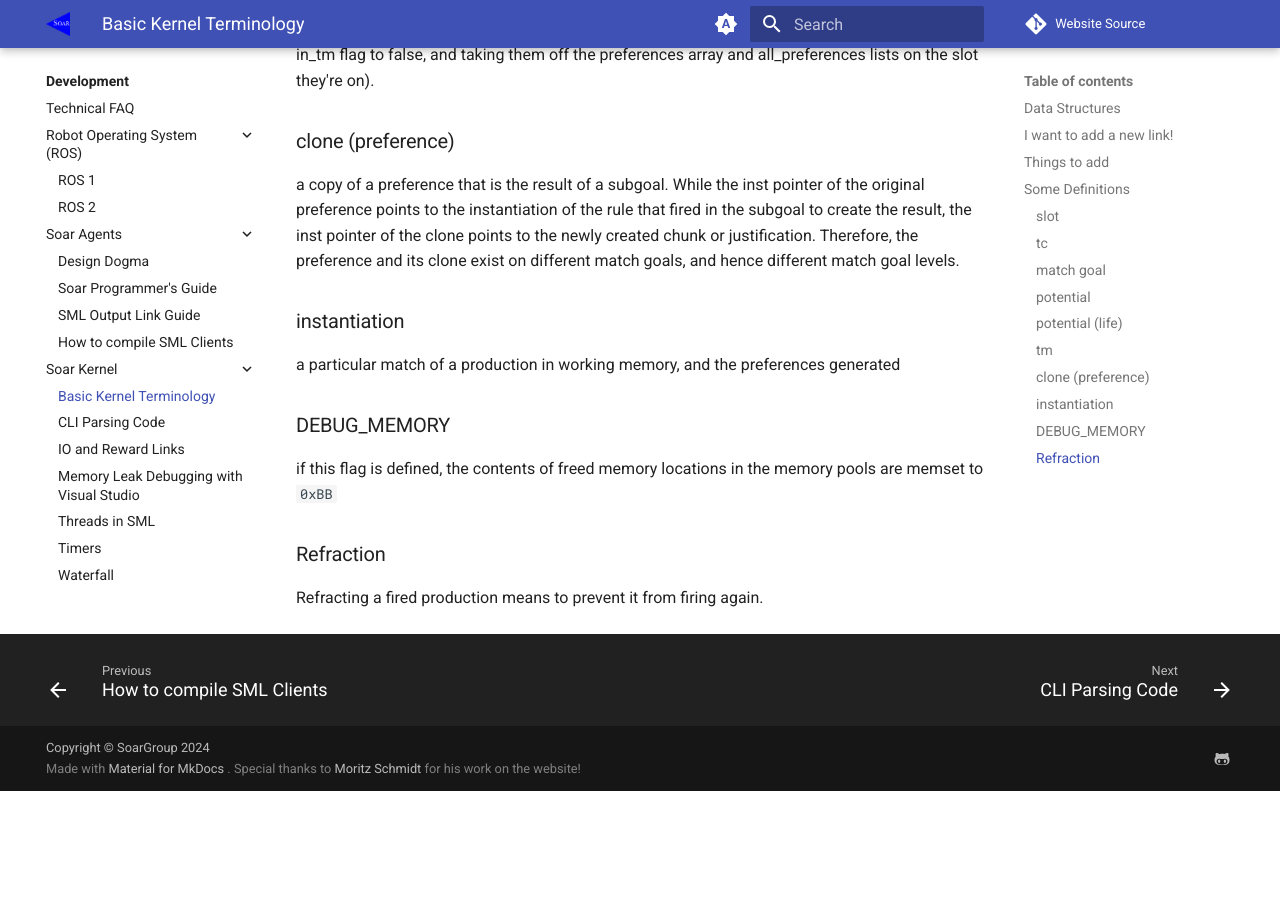
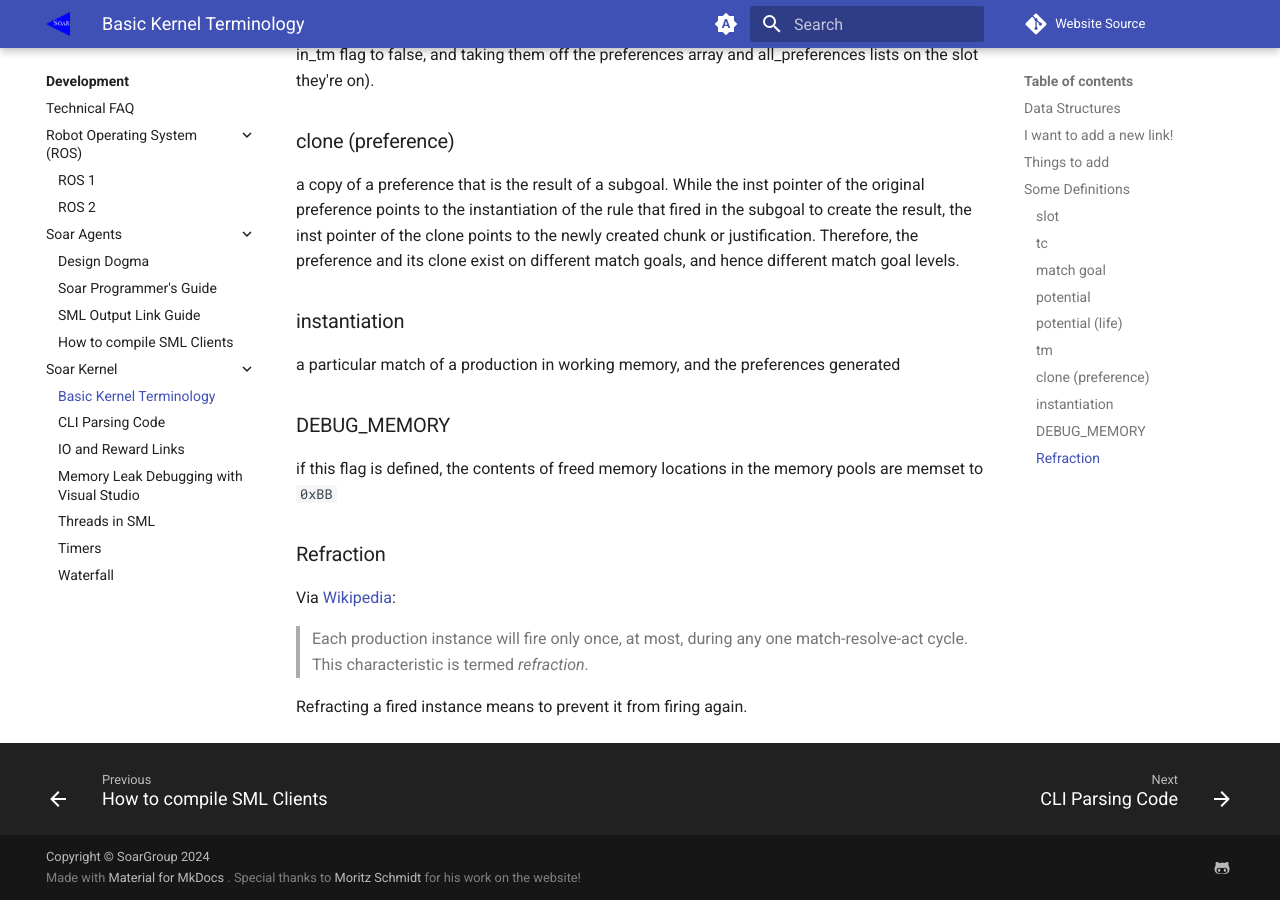
Before and after one commit to SoarGroup/SoarGroup.github.io, an MkDocs documentation site: the page built from docs/development/soar/BasicKernelTerminology.md, in a window 1280 px wide and 900 px high, scrolled down 4140 px. Built offline with MkDocs 1.6.1 and Material for MkDocs 9.7.7, drawn with Linux system fonts in a browser that asks for light colours; comment, search, counter and statistics services are not loaded; before the commit the page ends 4931 px from its top, so only the background shows below that.

Commit message:
better refraction definition

```diff
--- a/docs/development/soar/BasicKernelTerminology.md
+++ b/docs/development/soar/BasicKernelTerminology.md
@@ -209,4 +209,9 @@ pools are memset to `0xBB`
 
 ### Refraction
 
-Refracting a fired production means to prevent it from firing again.
+Via [Wikipedia](https://en.wikipedia.org/wiki/Rete_algorithm#Production_execution):
+
+>Each production instance will fire only once, at most, during any one
+match-resolve-act cycle. This characteristic is termed _refraction_.
+
+Refracting a fired instance means to prevent it from firing again.
```
